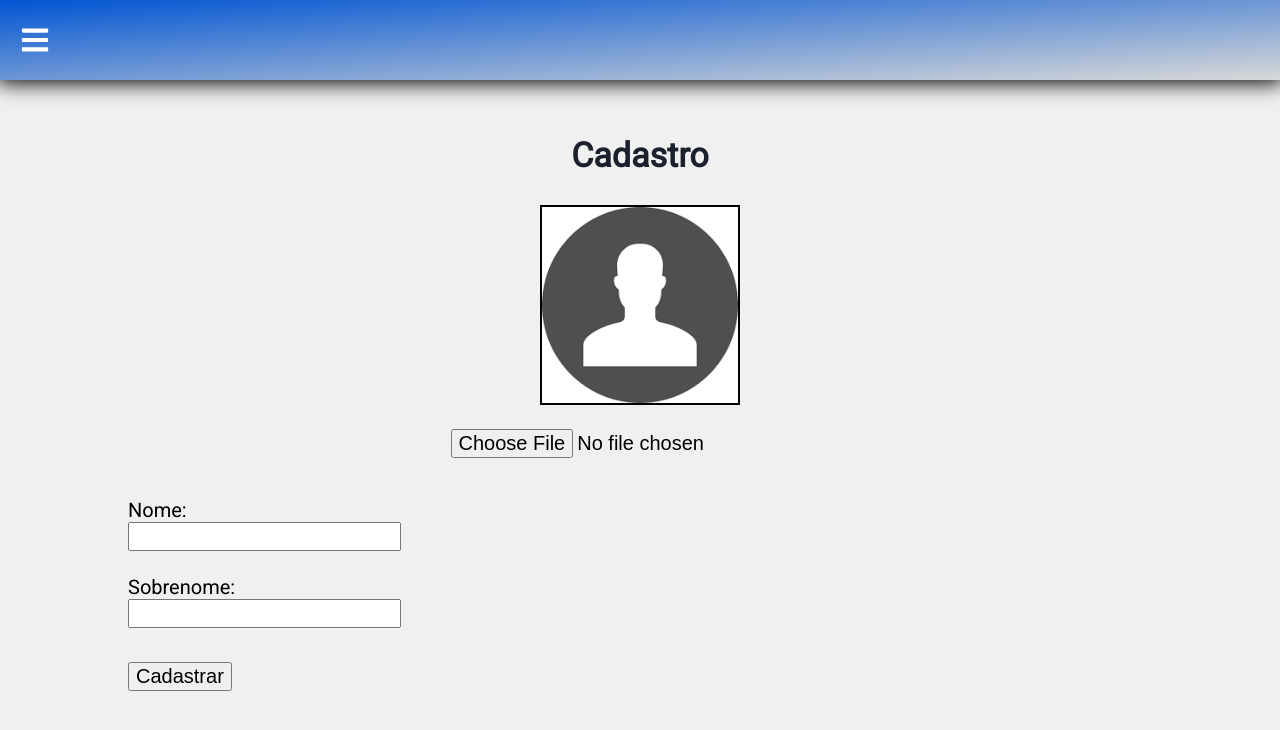
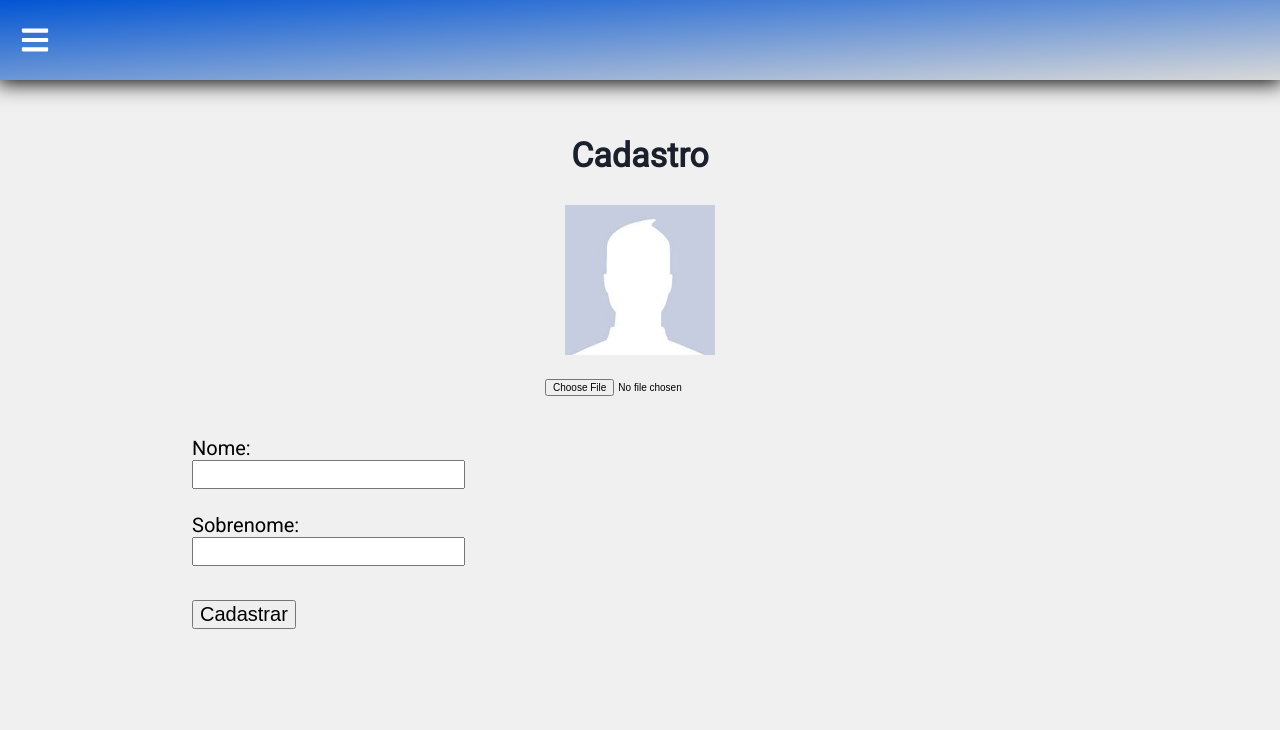
Before and after one commit to bernardoreisp/Calendario, a React (Create React App) app: page /cadastros in a window 1280 px wide. Shown: the top 730 px of the page. Built offline with nearby package versions, Linux system fonts and the light colour scheme.

Commit message:
nineteenth commit

```diff
--- a/src/components/Cadastro/Cadastro.jsx
+++ b/src/components/Cadastro/Cadastro.jsx
@@ -5,18 +5,18 @@ function Cadastro() {
 
     const cadastros = []
     const [cadastro, setCadastro] = useState({})
-    const [endImg, setEndImg] = useState('')
     const [image, setImage] = useState('')
 
     const handleInputChange = (e) => {
         const {name, value} = e.target
         setCadastro({ ...cadastro, [name]: value })
+        setImage(e.target.files[0])
     }
 
     const handleSubmit = (e) => {
         e.preventDefault()
         const formData = new FormData(e.target)
-        const data = Object.fromEntries(formData)
+        Object.fromEntries(formData)
         cadastros.push(cadastro)
         console.log(cadastros)
     }
@@ -27,7 +27,7 @@ function Cadastro() {
             <h1>Cadastro</h1>
             <form onSubmit={handleSubmit}>
                 <div>
-                    {image ? '' : <img className='imagemCadastro ' src="./iconeUsuario.png" alt='Imagem' width='200' height='200'/>}
+                    {image ? <img className='imagemCadastro' src={URL.createObjectURL(image)} alt='imagem' /> : <img className='imagemCadastro' src={'./iconeUsuario.jpg'} alt='Imagem' />}
                     <br></br>
                     <input className='inputFoto' type='file' name='foto' onChange={handleInputChange} value={cadastro.foto || ''} />
                 </div>
--- a/src/styles/Cadastro.css
+++ b/src/styles/Cadastro.css
@@ -1,6 +1,6 @@
 .cadastroContainer {
     margin: 0 auto;
-    width: 80%;
+    width: 70%;
     padding-top: 130px;
 }
 
@@ -14,12 +14,14 @@
 }
 
 .imagemCadastro{
-    border: 2px solid black;
+    width: 150px;
+    height: 150px;
     display:block;
     margin: 0 auto;
 }
 
 .inputFoto{
+    font-size: 10px;
     display: block;
     margin: 0 auto;
 }
--- a/src/styles/SidebarItem.css
+++ b/src/styles/SidebarItem.css
@@ -10,6 +10,9 @@
     cursor: pointer;
     border-radius: 10px;
     margin: 0 15px 20px;
+    white-space: nowrap;
+    overflow: hidden;
+    text-overflow: ellipsis;
 }
 
 .sidebarIcon {
```
Also changed, not shown: public/iconeUsuario.jpg (added), public/iconeUsuario.png (deleted).
